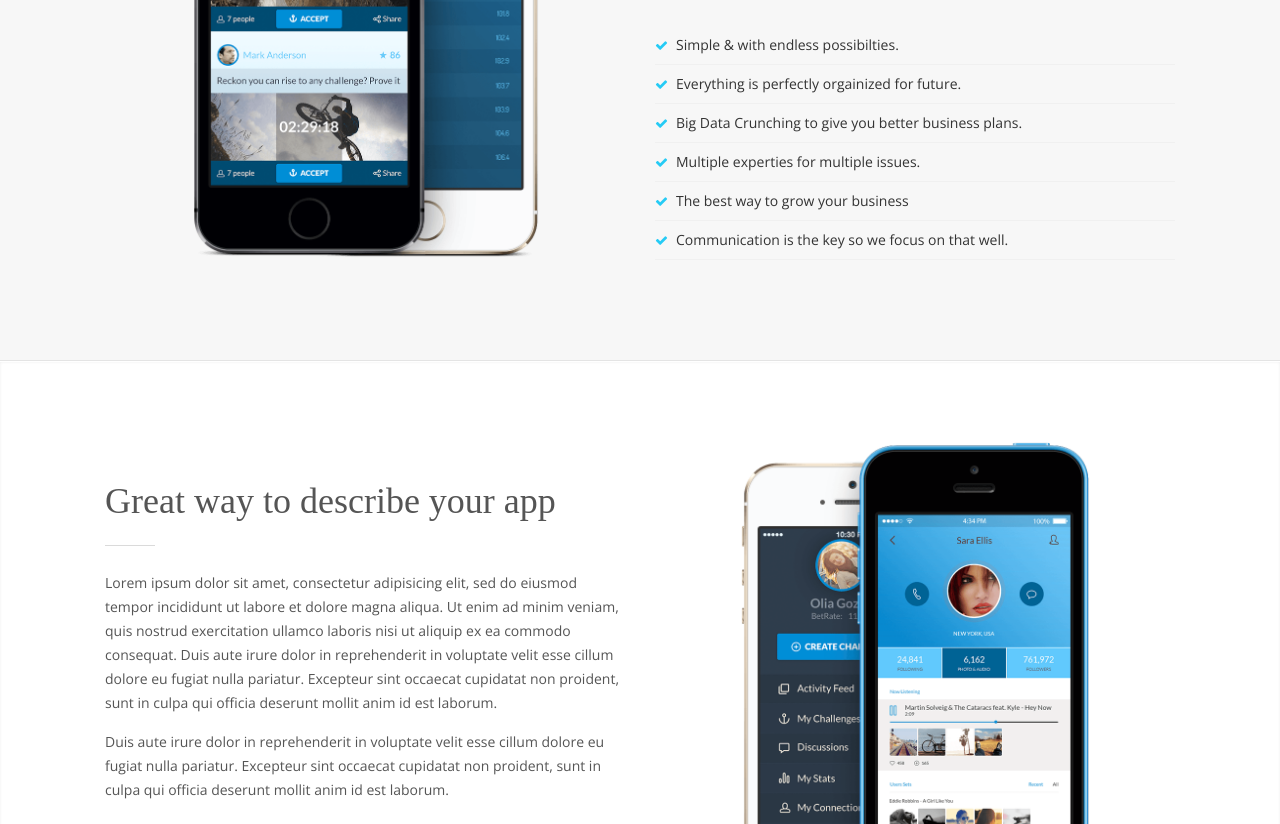
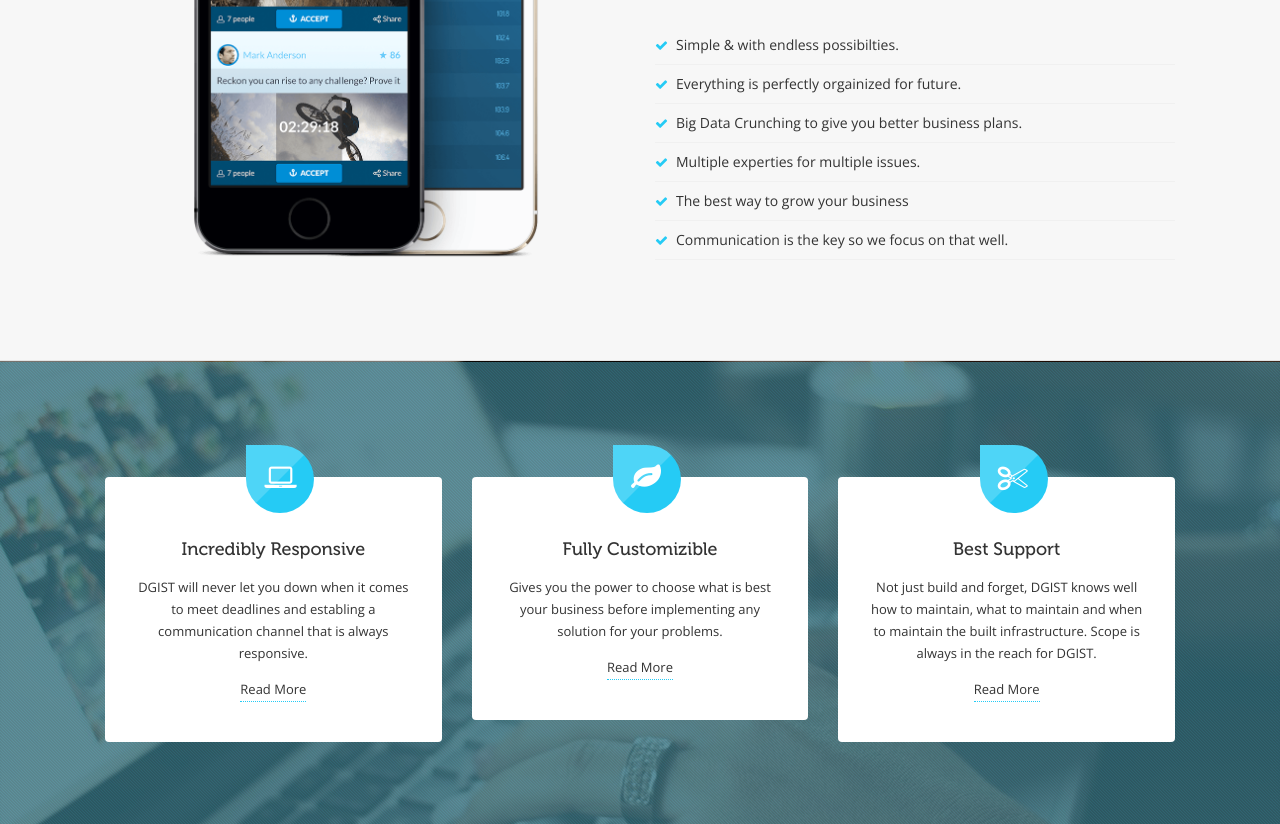
Before and after one commit to dgists/dgists.github.io, a plain HTML site: page index.html in a window 1280 px wide. Shown: the part 1976-2800 px from the top of the page. Drawn offline with nearby package versions, Linux system fonts and the light colour scheme; files whose address does not match are found by name.

Commit message:
removed describe

```diff
--- a/index.html
+++ b/index.html
@@ -79,9 +79,6 @@
                         </li>
                         <li>
                             <a data-hash href="#why-us"><i class="fa fa-location-arrow"></i>Why Us</a>
-                        </li>
-                        <li>
-                            <a data-hash href="#describe"><i class="fa fa-flash"></i>Describe</a>
                         </li>
                         <li>
                             <a data-hash href="#services"><i class="fa fa-umbrella"></i>Services</a>
@@ -355,32 +352,6 @@
                 </div>
             </div>
             <!--End Why Us-->
-
-            <!--Describe-->
-            <div class="v-parallax v-bg-stylish" id="describe">
-                <div class="container">
-                    <div class="row app-brief">
-                        <div class="col-sm-6">
-                            <p class="v-smash-text-large-2x pull-top">
-                                <span>Great way to describe your app</span>
-                            </p>
-                            <div class="horizontal-break left"></div>
-                            <p class="v-lead">
-                                Lorem ipsum dolor sit amet, consectetur adipisicing elit, sed do eiusmod tempor incididunt ut labore et dolore magna aliqua. Ut enim ad minim veniam, quis nostrud exercitation ullamco laboris nisi ut aliquip ex ea commodo consequat. Duis aute irure dolor in reprehenderit in voluptate velit esse cillum dolore eu fugiat nulla pariatur. Excepteur sint occaecat cupidatat non proident, sunt in culpa qui officia deserunt mollit anim id est laborum.
-                            </p>
-
-                            <p class="v-lead">
-                                Duis aute irure dolor in reprehenderit in voluptate velit esse cillum dolore eu fugiat nulla pariatur. Excepteur sint occaecat cupidatat non proident, sunt in culpa qui officia deserunt mollit anim id est laborum.
-                            </p>
-                        </div>
-
-                        <div class="col-sm-6">
-                            <img class="img-responsive phone-image v-animation" data-animation="fade-from-right" data-delay="300" src="img/landing/2-iphone-right.png" />
-                        </div>
-                    </div>
-                </div>
-            </div>
-            <!--End Describe-->
 
             <!--Services-->
             <div class="v-parallax v-parallax-video v-bg-stylish" id="services" style="background-image: url(img/slider/slider4.jpg);">
```
